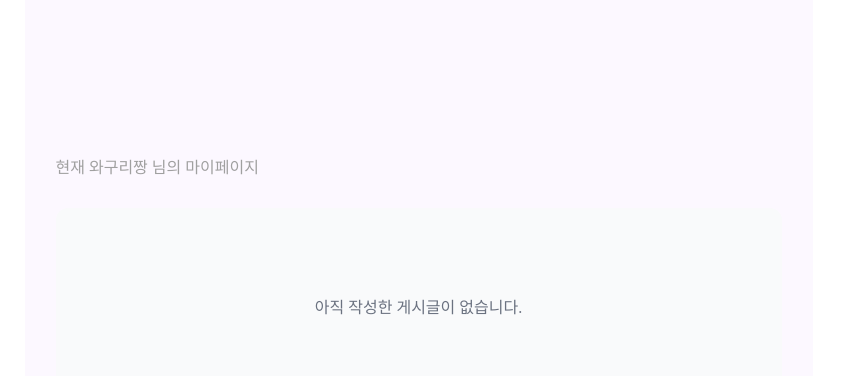
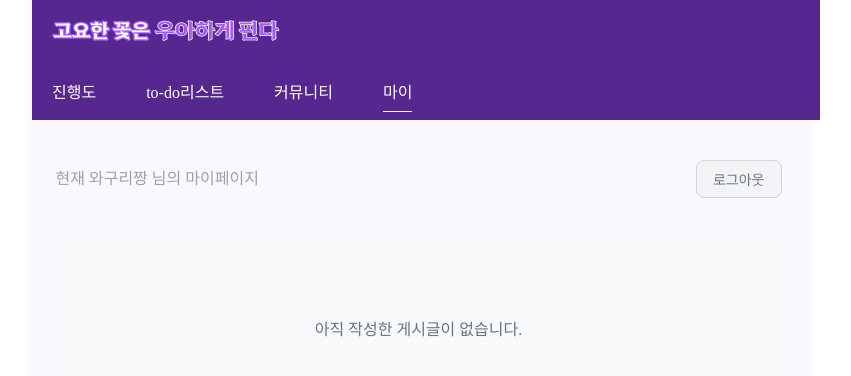
Before and after one commit to Silent-flowers-bloom-gracefully/front, a React (Vite) app: page /my in a window 1280 px wide. Shown: the top 376 px of the page, without its empty margins (214-1065 px from the left). Built offline with nearby package versions, Linux system fonts and the light colour scheme.

Commit message:
feat :: 로그아웃, 커뮤니티, 마이 수정

```diff
--- a/src/pages/Community.tsx
+++ b/src/pages/Community.tsx
@@ -16,6 +16,7 @@ type Post = {
   content: string;
   tags: string[];
   createdAt: string;
+  author: string;
 };
 
 export default function Community() {
--- a/src/pages/LoginFlow.tsx
+++ b/src/pages/LoginFlow.tsx
@@ -1,4 +1,4 @@
-import React, { useState, useEffect } from "react";
+import { useEffect, useState } from "react";
 import { useNavigate } from "react-router-dom";
 import styled from "styled-components";
 import Choose from "../components/choose/Choose";
@@ -80,10 +80,7 @@ export default function LoginFlow() {
   const [zoomLevel, setZoomLevel] = useState(0);
 
   useEffect(() => {
-    const key = localStorage.getItem('key');
-    if (!key) {
-      navigate('/login');
-    }
+    // key 체크 로직 제거
   }, [navigate]);
 
   const handleLineClick = () => {
@@ -109,11 +106,7 @@ export default function LoginFlow() {
     if (selectedChoice === 0) {
       // 첫 번째 선택지
       setTimeout(() => {
-        const key = localStorage.getItem('key');
-        if (!key) {
-          navigate('/login');
-          return;
-        }
+        localStorage.setItem('key', 'user-logged-in');
         navigate("/todolist");
       }, 2000);
     } else if (selectedChoice === 1) {
@@ -130,11 +123,7 @@ export default function LoginFlow() {
             setZoomLevel(2);
             // todolist로 이동
             setTimeout(() => {
-              const key = localStorage.getItem('key');
-              if (!key) {
-                navigate('/login');
-                return;
-              }
+              localStorage.setItem('key', 'user-logged-in');
               navigate("/todolist");
             }, 1000);
           }, 1000);
--- a/src/pages/My.tsx
+++ b/src/pages/My.tsx
@@ -1,4 +1,5 @@
 import { useEffect, useState } from 'react';
+import { useNavigate } from 'react-router-dom';
 import styled from 'styled-components';
 import threeDot from '../assets/3dot.png';
 import waguri9Url from '../assets/waguri9.png';
@@ -14,9 +15,11 @@ interface Post {
   content: string;
   tags: string[];
   createdAt: string;
+  author: string;
 }
 
 export default function My() {
+  const navigate = useNavigate();
   const [posts, setPosts] = useState<Post[]>([]);
   const [showDeleteModal, setShowDeleteModal] = useState<number | null>(null);
   const [showCompleteModal, setShowCompleteModal] = useState(false);
@@ -27,8 +30,14 @@ export default function My() {
 
   useEffect(() => {
     const savedPosts = JSON.parse(localStorage.getItem(POSTS_STORAGE_KEY) || '[]');
-    setPosts(savedPosts);
-  }, []);
+    const myPosts = savedPosts.filter((post: Post) => post.author === nickname);
+    setPosts(myPosts);
+  }, [nickname]);
+
+  const handleLogout = () => {
+    localStorage.removeItem('key');
+    navigate('/main');
+  };
 
   const handleDelete = (post: Post) => {
     setDeletingPost(post);
@@ -65,9 +74,14 @@ export default function My() {
   return (
     <Container>
       <Wrapper>
-        <Categories>
-          <p>현재 {nickname} 님의 마이페이지</p>
-        </Categories>
+        <HeaderSection>
+          <Categories>
+            <p>현재 {nickname} 님의 마이페이지</p>
+          </Categories>
+          <LogoutButton onClick={handleLogout}>
+            로그아웃
+          </LogoutButton>
+        </HeaderSection>
         {posts.length === 0 ? (
           <EmptyState>
             <p>아직 작성한 게시글이 없습니다.</p>
@@ -141,6 +155,12 @@ const Wrapper = styled.div`
   gap: 32px;
 `;
 
+const HeaderSection = styled.div`
+  display: flex;
+  justify-content: space-between;
+  align-items: center;
+`;
+
 const Categories = styled.section`
   display: flex;
   flex-direction: column;
@@ -148,6 +168,22 @@ const Categories = styled.section`
 
   & > p {
     color: #a0a0a0;
+  }
+`;
+
+const LogoutButton = styled.button`
+  padding: 8px 16px;
+  background-color: #f3f4f6;
+  border: 1px solid #d1d5db;
+  border-radius: 8px;
+  color: #6b7280;
+  font-size: 14px;
+  cursor: pointer;
+  transition: all 0.2s;
+
+  &:hover {
+    background-color: #e5e7eb;
+    color: #374151;
   }
 `;
 
--- a/src/pages/SelectBuket.tsx
+++ b/src/pages/SelectBuket.tsx
@@ -77,57 +77,10 @@ const SelectPage = () => {
     setSuccess(true);
   };
 
-  const handleConfirm = async () => {
-    const selectedCategories = categories
-      .filter(category => category.isSelect)
-      .map(category => category.title);
+  const handleConfirm = () => {
+  navigate('/todolist');
+  };
 
-    setIsLoading(true);
-    setError('');
-
-    try {
-      // 회원가입 API 호출
-      const signupResponse = await authApi.signUp({
-        username: signupData.username,
-        password: signupData.password,
-        nickname: signupData.nickname,
-        categories: selectedCategories
-      });
-
-      console.log('회원가입 응답:', signupResponse);
-
-      // 회원가입 성공 시 바로 로그인 API 호출
-      const loginResponse = await authApi.login(signupData.username, signupData.password);
-      console.log('로그인 응답 전체:', loginResponse);
-      console.log('로그인 응답 헤더:', loginResponse.headers);
-
-      // authorization 헤더가 있으면 저장
-      if (loginResponse.headers.authorization) {
-        localStorage.setItem('key', loginResponse.headers.authorization);
-        console.log('로컬 스토리지 저장 후:', localStorage.getItem('key'));
-
-        // 저장 후 다시 확인
-        const savedKey = localStorage.getItem('key');
-        if (savedKey) {
-          navigate('/todolist');
-        } else {
-          console.error('로컬 스토리지 저장 실패');
-          setError('로그인에 실패했습니다.');
-          setSuccess(false);
-        }
-      } else {
-        console.error('authorization 헤더가 없습니다.');
-        setError('로그인에 실패했습니다.');
-        setSuccess(false);
-      }
-    } catch (err) {
-      console.error('에러:', err);
-      setError('처리 중 오류가 발생했습니다. 다시 시도해주세요.');
-      setSuccess(false);
-    } finally {
-      setIsLoading(false);
-    }
-  };
 
   return (
     <Container>
--- a/src/pages/SignupFlow.tsx
+++ b/src/pages/SignupFlow.tsx
@@ -64,7 +64,7 @@ export default function SignupFlow() {
         description: "이태영!! 정말 멋진 이름이야.\n이제 버킷리스트 달성하러 가보자고!"
       };
       setCurrentIdx(2);
-    });
+    }, 2000);
   };
 
   const handleNameSubmit = () => {
--- a/src/pages/Write.tsx
+++ b/src/pages/Write.tsx
@@ -5,6 +5,7 @@ import Leftarrow from "../assets/leftarrow.png";
 import waguri8Url from '../assets/waguri8.png';
 import Button from "../components/button/Button";
 import Container from '../components/Container';
+import { getNickname } from '../utils/nickname';
 
 const POSTS_STORAGE_KEY = 'communityPosts';
 
@@ -14,6 +15,7 @@ interface Post {
   content: string;
   tags: string[];
   createdAt: string;
+  author: string;
 }
 
 const WritePage = () => {
@@ -23,6 +25,7 @@ const WritePage = () => {
   const [title, setTitle] = useState("");
   const [showComplete, setShowComplete] = useState(false);
   const navigate = useNavigate();
+  const nickname = getNickname();
 
   const handleComplete = () => {
     if (selectedTag && content && title) {
@@ -32,7 +35,8 @@ const WritePage = () => {
         title,
         content,
         tags: [selectedTag],
-        createdAt: new Date().toISOString()
+        createdAt: new Date().toISOString(),
+        author: nickname
       };
 
       localStorage.setItem(POSTS_STORAGE_KEY, JSON.stringify([...savedPosts, newPost]));
--- a/src/router.tsx
+++ b/src/router.tsx
@@ -16,10 +16,9 @@ import SelectPage from './selectBuket/selectPage';
 
 // 헤더 조건부 렌더링 레이아웃
 const Layout = ({ children }: { children: React.ReactNode }) => {
-  const token = localStorage.getItem('key');
   return (
     <>
-      {token && <Header />}
+      <Header />
       {children}
     </>
   );
```
